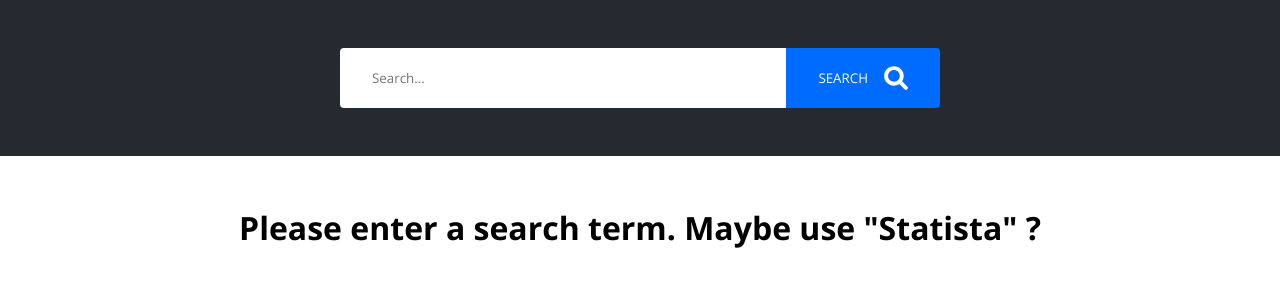
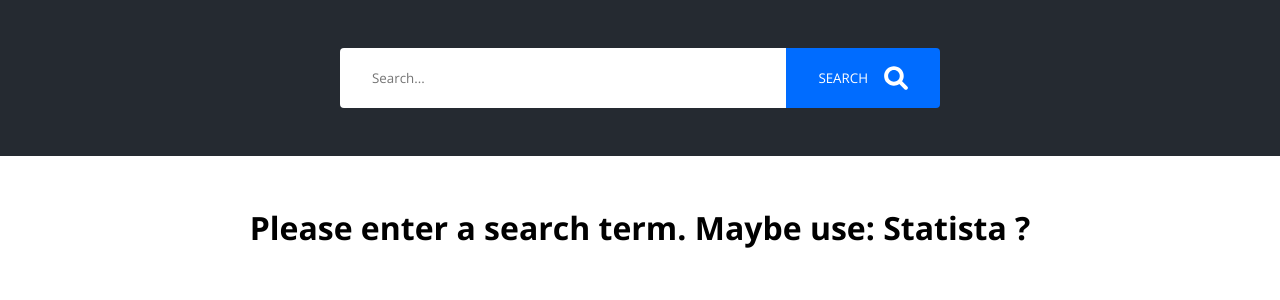
Before and after one commit to dmbostan/react-coding-assignment, a React (Vite) app: page / in a window 1280 px wide. Shown: the top 300 px of the page. Built offline with nearby package versions, Linux system fonts and the light colour scheme; no server answers.

Commit message:
FIX: Fix lint issues

```diff
--- a/src/features/search-form/ui/SearchForm/SearchForm.tsx
+++ b/src/features/search-form/ui/SearchForm/SearchForm.tsx
@@ -21,7 +21,7 @@
           <input type="search" id="search-input"  className={styles.searchInput} name="search" placeholder="Search..." aria-label="Search"
                  onChange={(event) =>  handleSearchInput(event.target.value)}
           />
-          <button type="submit" className={styles.searchSubmit} role="button" aria-label="Submit" onClick={() =>  handleSubmit(userInput)}>
+          <button type="submit" className={styles.searchSubmit} aria-label="Submit" onClick={() =>  handleSubmit(userInput)}>
               Search <SearchIcon className={styles.searchIcon} />
           </button>
       </div>
--- a/src/features/search-results/ui/ResultsCounter/ResultsCounter.tsx
+++ b/src/features/search-results/ui/ResultsCounter/ResultsCounter.tsx
@@ -11,7 +11,7 @@
         </h1>
     );
   } else {
-    return (<h1 className={styles.resultsCounter}>Please enter a search term. Maybe use "Statista" ?</h1>)
+    return (<h1 className={styles.resultsCounter}>Please enter a search term. Maybe use: Statista ?</h1>)
   }
 
 
--- a/src/pages/Search/Search.tsx
+++ b/src/pages/Search/Search.tsx
@@ -1,4 +1,4 @@
-import React, {memo} from 'react';
+import React from 'react';
 import SearchForm from "@features/search-form/ui/SearchForm/SearchForm.tsx";
 import {API_ENDPOINT} from "@features/search-results/constants.ts";
 import SearchResults from "@features/search-results/ui/SearchResults/SearchResults.tsx";
@@ -27,4 +27,4 @@
     );
 };
 
-export default memo(Search);
+export default Search;
```
